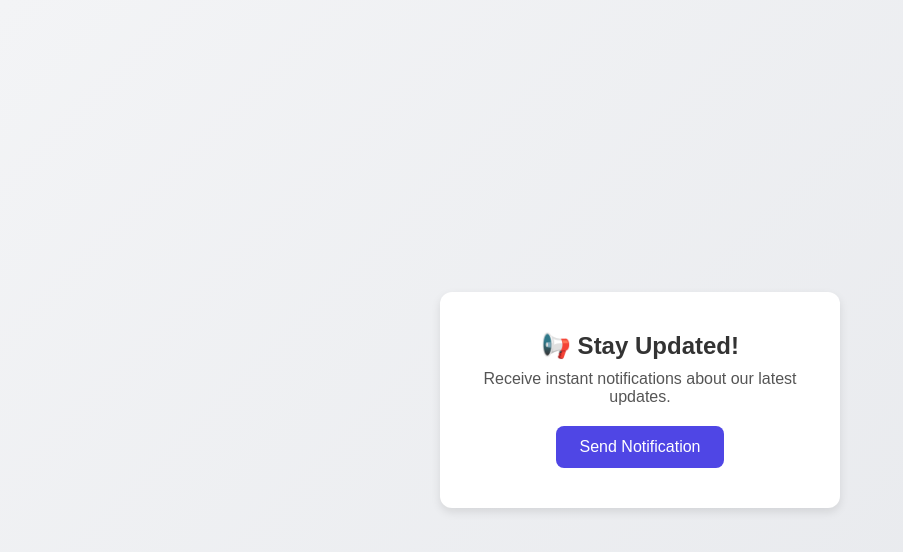
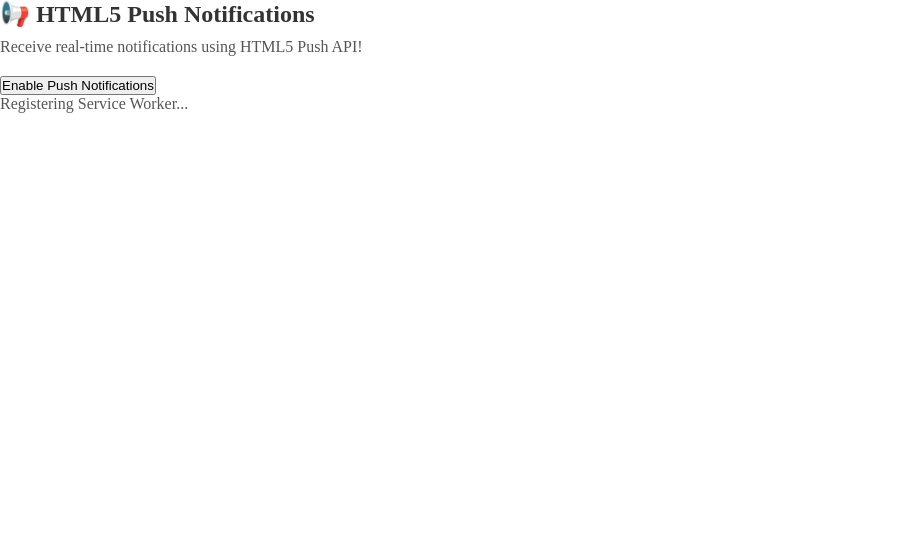
Before and after one commit to Meetkamal256/push-notification-app, a React (Vite) app: page /html-push in a window 1280 px wide. Shown: the top 552 px of the page, without its empty margins (0-903 px from the left). Built offline with nearby package versions, Linux system fonts and the light colour scheme; no server answers.

Commit message:
updated folder structure and added route for html-push notification task

```diff
--- a/package.json
+++ b/package.json
@@ -12,7 +12,8 @@
   "dependencies": {
     "react": "^19.0.0",
     "react-dom": "^19.0.0",
-    "react-onesignal": "^3.1.1"
+    "react-onesignal": "^3.1.1",
+    "react-router-dom": "^7.4.0"
   },
   "devDependencies": {
     "@eslint/js": "^9.21.0",
--- a/src/App.tsx
+++ b/src/App.tsx
@@ -1,49 +1,15 @@
-import React from "react";
-import styles from "./app.module.css";
+import { BrowserRouter as Router, Route, Routes } from "react-router-dom";
+import OneSignalPushNotification from "./oneSignalPushNotification/OneSignalPushNotification";
+import HtmlPushNotifications from "./htmlPushNotification/HtmlPushNotifications";
 
-const App: React.FC = () => {
-  const sendNotification = async (message: string) => {
-    try {
-      const response = await fetch(
-        "https://onesignal.com/api/v1/notifications",
-        {
-          method: "POST",
-          headers: {
-            "Content-Type": "application/json",
-            Authorization: `Basic ${import.meta.env.VITE_ONESIGNAL_API_KEY}`,
-          },
-          body: JSON.stringify({
-            app_id: import.meta.env.VITE_ONESIGNAL_APP_ID,
-            included_segments: ["All"],
-            headings: { en: "Hello!" },
-            contents: { en: message },
-          }),
-        }
-      );
-
-      if (!response.ok) {
-        throw new Error("Failed to send notification");
-      }
-
-      console.log("✅ Notification sent successfully");
-    } catch (error) {
-      console.error("❌ Error sending notification:", error);
-    }
-  };
-
+const App = () => {
   return (
-    <div className={styles.container}>
-      <header className={styles.heroSection}>
-        <h1>📢 Stay Updated!</h1>
-        <p>Receive instant notifications about our latest updates.</p>
-        <button
-          onClick={() => sendNotification("🚀 Welcome to our app!")}
-          className={styles.notifyButton}
-        >
-          Send Notification
-        </button>
-      </header>
-    </div>
+    <Router>
+      <Routes>
+        <Route path="/" element={<OneSignalPushNotification />} />
+        <Route path="/html-push" element={<HtmlPushNotifications />} />
+      </Routes>
+    </Router>
   );
 };
 
--- /dev/null
+++ b/src/htmlPushNotification/HtmlPushNotifications.tsx
@@ -0,0 +1,89 @@
+import React, { useState, useEffect } from "react";
+import styles from "./htmlPushNotifications.module.css"
+
+
+const HtmlPushNotifications: React.FC = () => {
+  const [isSubscribed, setIsSubscribed] = useState(false);
+  const [isPermissionGranted, setIsPermissionGranted] = useState(false);
+  const [serviceWorkerRegistered, setServiceWorkerRegistered] = useState(false);
+
+  // Request push notification permission
+  const requestPermission = async () => {
+    const permission = await Notification.requestPermission();
+    if (permission === "granted") {
+      setIsPermissionGranted(true);
+      subscribeUserToPushNotifications();
+    }
+  };
+
+  // Function to subscribe the user to push notifications
+  const subscribeUserToPushNotifications = async () => {
+    try {
+      const sw = await navigator.serviceWorker.ready;
+      const subscription = await sw.pushManager.subscribe({
+        userVisibleOnly: true,
+        applicationServerKey: "YOUR_VAPID_PUBLIC_KEY", // Replace with your VAPID key
+      });
+
+      console.log(subscription);
+      setIsSubscribed(true);
+    } catch (error) {
+      console.error("Subscription failed", error);
+    }
+  };
+
+  // Send a push notification
+  const sendNotification = () => {
+    if (isSubscribed) {
+      new Notification("Test Notification", {
+        body: "This is a test notification from HTML5 Push API!",
+        icon: "path/to/icon.png",
+      });
+      console.log("Test Notification sent!");
+    } else {
+      console.log("User is not subscribed.");
+    }
+  };
+
+  // Register the service worker
+  useEffect(() => {
+    if ("serviceWorker" in navigator) {
+      navigator.serviceWorker
+        .register("/service-worker.js")
+        .then(() => {
+          setServiceWorkerRegistered(true);
+        })
+        .catch((error) => {
+          console.error("Service Worker registration failed", error);
+        });
+    }
+  }, []);
+
+  return (
+    <div className={styles.container}>
+      <header className={styles.heroSection}>
+        <h1>📢 HTML5 Push Notifications</h1>
+        <p>Receive real-time notifications using HTML5 Push API!</p>
+
+        {!isPermissionGranted && (
+          <button onClick={requestPermission}>Enable Push Notifications</button>
+        )}
+
+        {isPermissionGranted && !isSubscribed && (
+          <p>Push notifications are enabled. Subscribing...</p>
+        )}
+
+        {isPermissionGranted && isSubscribed && (
+          <>
+            <button onClick={sendNotification}>Send Test Notification</button>
+            <p>Push notifications are active!</p>
+          </>
+        )}
+
+        {!serviceWorkerRegistered && <p>Registering Service Worker...</p>}
+      </header>
+    </div>
+  );
+};
+
+export default HtmlPushNotifications;
--- /dev/null
+++ b/src/oneSignalPushNotification/OneSignalPushNotification.tsx
@@ -0,0 +1,50 @@
+import styles from "./oneSignalPushNotification.module.css";
+
+const OneSignalPushNotification = () => {
+      const sendNotification = async (message: string) => {
+        try {
+          const response = await fetch(
+            "https://onesignal.com/api/v1/notifications",
+            {
+              method: "POST",
+              headers: {
+                "Content-Type": "application/json",
+                Authorization: `Basic ${
+                  import.meta.env.VITE_ONESIGNAL_API_KEY
+                }`,
+              },
+              body: JSON.stringify({
+                app_id: import.meta.env.VITE_ONESIGNAL_APP_ID,
+                included_segments: ["All"],
+                headings: { en: "Hello!" },
+                contents: { en: message },
+              }),
+            }
+          );
+
+          if (!response.ok) {
+            throw new Error("Failed to send notification");
+          }
+
+          console.log("✅ Notification sent successfully");
+        } catch (error) {
+          console.error("❌ Error sending notification:", error);
+        }
+      };
+  return (
+    <div className={styles.container}>
+      <header className={styles.heroSection}>
+        <h1>📢 Stay Updated!</h1>
+        <p>Receive instant notifications about our latest updates.</p>
+        <button
+          onClick={() => sendNotification("🚀 Welcome to our app!")}
+          className={styles.notifyButton}
+        >
+          Send Notification
+        </button>
+      </header>
+    </div>
+  );
+}
+
+export default OneSignalPushNotification
--- /dev/null
+++ b/src/oneSignalPushNotification/oneSignalPushNotification.module.css
@@ -0,0 +1,50 @@
+.container {
+  display: flex;
+  justify-content: center;
+  align-items: center;
+  height: 100vh;
+  background: linear-gradient(135deg, #f3f4f6, #e5e7eb);
+  text-align: center;
+  font-family: Arial, sans-serif;
+}
+
+.heroSection {
+  background: white;
+  padding: 40px;
+  border-radius: 12px;
+  box-shadow: 0 4px 10px rgba(0, 0, 0, 0.1);
+  max-width: 400px;
+  width: 90%;
+  transition: transform 0.2s ease-in-out;
+}
+
+.heroSection:hover {
+  transform: scale(1.02);
+}
+
+h1 {
+  font-size: 24px;
+  margin-bottom: 10px;
+  color: #333;
+}
+
+p {
+  font-size: 16px;
+  color: #555;
+  margin-bottom: 20px;
+}
+
+.notifyButton {
+  background: #4f46e5;
+  color: white;
+  padding: 12px 24px;
+  border: none;
+  border-radius: 8px;
+  font-size: 16px;
+  cursor: pointer;
+  transition: background 0.3s ease;
+}
+
+.notifyButton:hover {
+  background: #4338ca;
+}
```
Also changed, not shown: src/htmlPushNotification/htmlPushNotifications.module.css (added), 1 other file (tests, documents, lock files or other folders).
